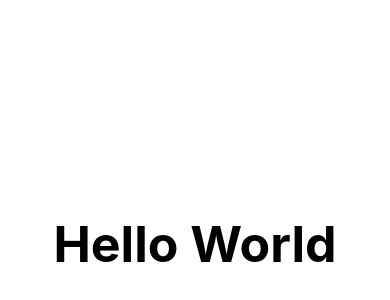
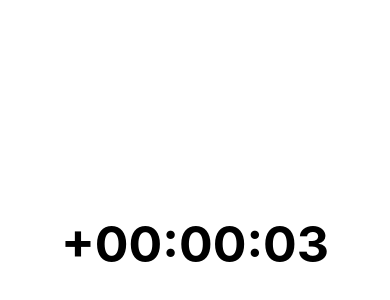
Before and after one commit to In-Self-Improvement/moment-template, a React Native app: screen / in a window 390 px wide. Shown: the part 178-478 px from the top of the page. Built offline with nearby package versions, Linux system fonts and the light colour scheme.

Commit message:
feat: Added timer start function and countdown function #1

```diff
--- a/package.json
+++ b/package.json
@@ -11,6 +11,7 @@
   },
   "dependencies": {
     "babel-plugin-module-resolver": "^5.0.0",
+    "moment": "^2.29.4",
     "react": "18.2.0",
     "react-native": "0.71.8"
   },
--- /dev/null
+++ b/src/components/timer.tsx
@@ -0,0 +1,33 @@
+import React, {useEffect} from 'react';
+import {StyleSheet, Text, View} from 'react-native';
+import useTimer from '~/hooks/timer';
+
+interface Props {}
+
+const Timer = ({}: Props) => {
+  const styles = useStyles();
+  const timer = useTimer(4);
+
+  useEffect(() => {
+    timer.start();
+    return () => {
+      timer.stop();
+    };
+  }, []);
+
+  return (
+    <View>
+      <Text style={styles.time}>{timer.time}</Text>
+    </View>
+  );
+};
+
+export default Timer;
+
+const useStyles = () =>
+  StyleSheet.create({
+    time: {
+      fontWeight: 'bold',
+      fontSize: 50,
+    },
+  });
--- /dev/null
+++ b/src/hooks/timer.ts
@@ -0,0 +1,74 @@
+import {useRef, useState, useEffect} from 'react';
+const moment = require('moment/min/moment-with-locales');
+
+const useTimer = (duration: number) => {
+  const timerRef = useRef<number | null>(null);
+  const [endTime, setEndTime] = useState(moment());
+  const [elapsedTime, setElapsedTime] = useState(0);
+
+  const start = () => {
+    setEndTime(moment().add(duration, 'second'));
+  };
+
+  const restart = () => {
+    setEndTime(moment().add(duration, 'second'));
+  };
+
+  const pause = () => {
+    // pause TODO
+  };
+
+  const reset = () => {
+    // reset TODO
+  };
+
+  const stop = () => {
+    if (timerRef.current) {
+      clearInterval(timerRef.current);
+      timerRef.current = null;
+    }
+  };
+
+  const currentTime = (): string => {
+    const remainingTime = duration - elapsedTime;
+    const exceededTime = elapsedTime - duration;
+
+    if (remainingTime < 0) {
+      return '+' + formatTimeInSeconds(exceededTime);
+    } else {
+      return formatTimeInSeconds(remainingTime);
+    }
+  };
+
+  const formatTimeInSeconds = (second: number): string => {
+    const TIME_FORMAT = 'HH:mm:ss';
+    return moment.utc(second * 1000).format(TIME_FORMAT);
+  };
+
+  useEffect(() => {
+    const updateTimer = () => {
+      timerRef.current = setTimeout(() => {
+        setElapsedTime(prevElapsedTime => prevElapsedTime + 1);
+      }, 1000);
+    };
+    updateTimer();
+
+    return () => {
+      if (timerRef.current) {
+        clearTimeout(timerRef.current);
+        timerRef.current = null;
+      }
+    };
+  }, [elapsedTime]);
+
+  return {
+    time: currentTime(),
+    start,
+    restart,
+    pause,
+    reset,
+    stop,
+  };
+};
+
+export default useTimer;
--- a/src/index.tsx
+++ b/src/index.tsx
@@ -1,14 +1,14 @@
-import React, {useState} from 'react';
-import {StyleSheet, Text, View} from 'react-native';
+import React from 'react';
+import {StyleSheet, View} from 'react-native';
+import Timer from '@components/timer';
 
 interface Props {}
 
-const MomentScreen = ({}: Props) => {
+const MomentScreen: React.FC = ({}: Props) => {
   const styles = createStyles();
-  // const [viewIndex, setViewIndex] = useState<number>(0);
   return (
     <View style={styles.container}>
-      <Text style={styles.time}>Hello World</Text>
+      <Timer />
     </View>
   );
 };
```
Also changed, not shown: 1 other file (tests, documents, lock files or other folders).
